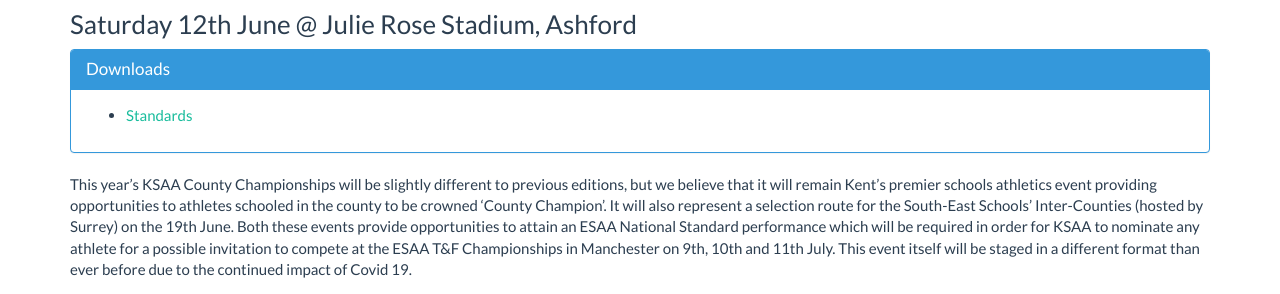
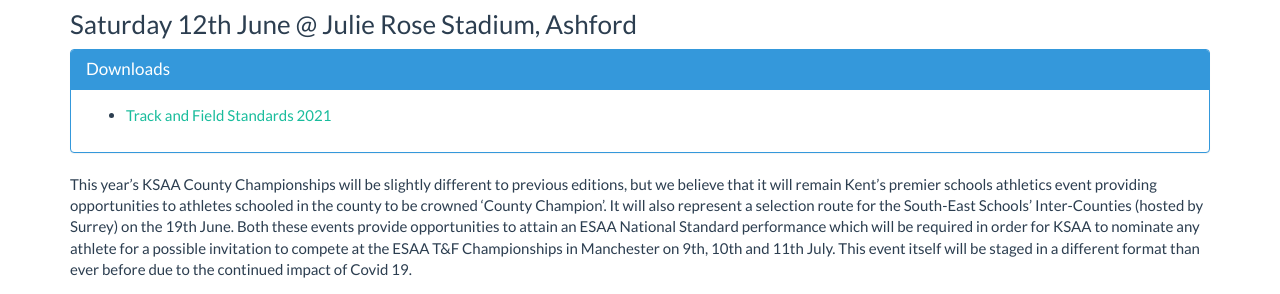
Before and after one commit to chrisnewark/chrisnewark.github.io, a Jekyll site: the page built from _events/20-21/2021-06-12-kent-schools-t-and-f-championships.md, in a window 1280 px wide. Shown: the part 385-679 px from the top of the page. Built offline with Jekyll 4.4.1, drawn with Linux system fonts in a browser that asks for light colours; nearby versions of some CDN libraries.

Commit message:
Small change

```diff
--- a/_events/20-21/2021-06-12-kent-schools-t-and-f-championships.md
+++ b/_events/20-21/2021-06-12-kent-schools-t-and-f-championships.md
@@ -15,7 +15,7 @@
     </div>
     <div class="panel-body">
         <ul>
-            <li><a href="/files/events/20-21/2021-06-12-kent-schools-t-and-f-championships/T-and-F-Standards-2021.pdf">Standards</a></li>
+            <li><a href="/files/events/20-21/2021-06-12-kent-schools-t-and-f-championships/T-and-F-Standards-2021.pdf">Track and Field Standards 2021</a></li>
         </ul>
     </div>
 </div>
```
